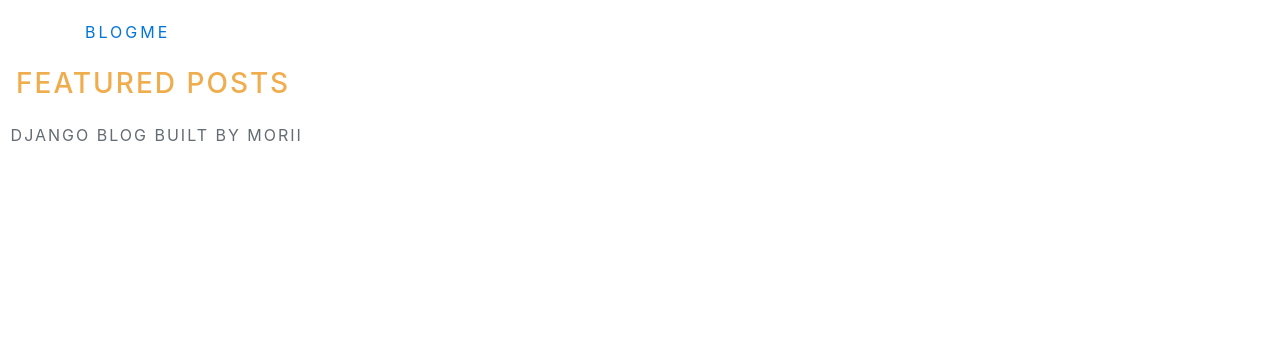
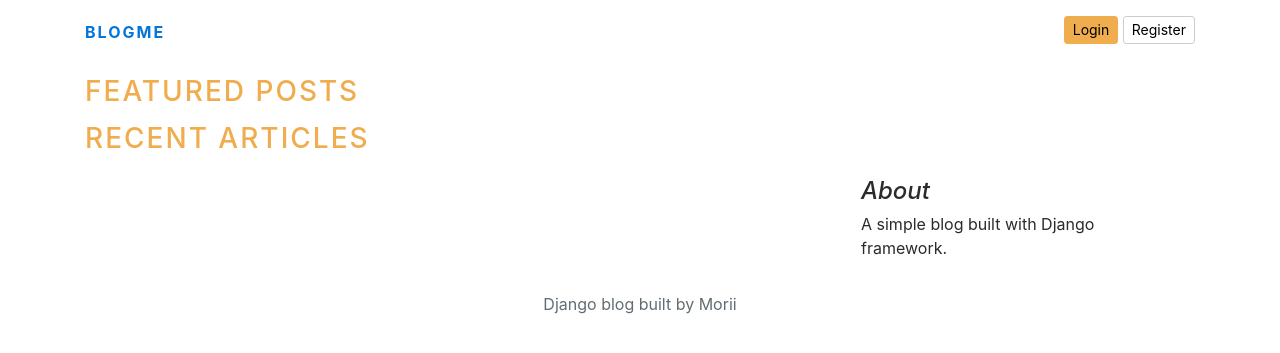
Before and after one commit to 18Mori/Blog_E, a Django app: page / in a window 1280 px wide. Shown: the top 353 px of the page. Run offline with Django 5.2, Linux system fonts and the light colour scheme; data that the repository does not hold is empty.

Commit message:
Refactor Blog model and templates: update fields for title, slug, short_description, and blog_body; enhance Home page to display recent articles and improve layout.

```diff
--- a/blog_me/templates/Home.html
+++ b/blog_me/templates/Home.html
@@ -2,32 +2,61 @@
 
   {% block content %}
 
-    {% for post in featured_posts %}
+  {% for post in featured_posts %}
     {% if forloop.first %}
-    <div class=" p-3 p-md-5 text-white bg-dark">
-      <div class="col-md-6 px-0">
+    <div class="jumbotron p-3 p-md-5 text-white rounded bg-dark" style="background-image: url({{ post.featured_image.url }});background-blend-mode: overlay;background-size:cover;">
+      <div class="col-md-8 px-0">
         <h1 class="display-4 font-italic">{{ post.title }}</h1>
-        <p class="lead my-3">{{ post.short_description }}</p>
+        <p class="lead my-3">{{ post.short_description | truncatewords:16 }}</p>
         <p class="lead mb-0"><a href="#" class="text-white font-weight-bold">Continue reading...</a></p>
       </div>
     </div>
-    {% endif%}
-    {% endfor %}
+    {% endif %}
+  {% endfor %}
 
-    <h3 class="text-uppercase text-warning pl-3" style="letter-spacing: 2px;">Featured Posts</h3>
+  <h3 class="text-uppercase text-warning" style="letter-spacing: 2px;">Featured Posts</h3>
   <div class="row mb-2">
     {% for post in featured_posts %}
-    {% if not forloop.first %}
+      {% if not forloop.first %}
     <div class="col-md-6">
       <div class="card border-0" >
         <div class="card-body">
           <h3><a href="#" class="text-dark">{{ post.title }}</a></h3>
           <small class="mb-1 text-muted">{{ post.create_at | timesince }} ago | {{ post.author }}</small>
-          <p class="card-text">{{ post.short_description | truncatewords:25 }}</p>
+          <p class="card-text">{{ post.short_description | truncatewords:16 }}</p>
         </div>
       </div>
     </div>
-    {% endif %}
+      {% endif %}
     {% endfor %}
 
+  </div>
+
+
+  <h3 class="text-uppercase text-warning" style="letter-spacing: 2px;">Recent Articles</h3>
+  <main role="main" class="container p-0">
+    <div class="row">
+      <div class="col-md-8 blog-main">
+        {% for post in posts %}
+        <div class="card border-0" >
+          <div class="card-body">
+            <h3> <a href="#" class="text-dark">{{ post.title }}</a></h3>
+            <small class="mb-1 text-muted">{{ post.create_at | timesince }} ago | {{ post.author }}</small>
+            <p class="card-text">{{ post.short_description | truncatewords:16 }}</p>
+          </div>
+        </div>
+        {% endfor %}
+      </div>
+      <aside class="col-md-4 blog-sidebar">
+        <div class="p-3 mb-3 bg-light rounded">
+          <h4 class="font-italic">About</h4>
+          <p class="mb-0">A simple blog built with Django framework.</p>
+        </div>
+      </aside>
+
+    </div>
+  </main>
+
+</div>
+
 {% endblock %}
--- a/blog_me/templates/base.html
+++ b/blog_me/templates/base.html
@@ -8,31 +8,44 @@
     <meta name="viewport" content="width=device-width, initial-scale=1.0">
     <title>Django Blogs</title>
     <link href="https://getbootstrap.com/docs/4.0/dist/css/bootstrap.min.css" rel="stylesheet">
-    <link href="{% static 'css/home.css' %}" rel ='stylesheet'>
+
   </head>
 <body>
     <div class="container">
       <header class="blog-header py-3">
         <div class="row flex-nowrap justify-content-between align-items-center">
-          <div class="col-3 pt-1">
-            <a class="blog-header-logo text-dark text-uppercase"style="letter-spacing: 3px;" href="/">
-              blogMe
-            </a>
+          <div class="col-4 pt-1" style='display: flex; text-transform: uppercase; font-weight: bold; letter-spacing: 2px;'>
+            <a class="blog-header-logo text-dark" href="/">blogMe</a>
+          </div>
+
+          <div class="col-4 d-flex justify-content-end align-items-center">
+            {% if not user.is_authenticated %}
+            <a class="btn btn-sm btn-warning" style='color: #000; text-decoration: none;'  href="#">Login</a> &nbsp;
+            <a class="btn btn-sm btn-outline-secondary" style='color: #000; text-decoration: none;'  href="#">Register</a>
+            {% else %}
+            <span><a class="btn btn-sm btn-primary" style='color: #ffffff; text-decoration: none;'  href="#">Dashboard</a></span>
+            &emsp;
+
+            <span><a class="btn btn-sm btn-danger" style='color: #ffffff; text-decoration: none;'  href="#">Logout</a></span>
+            {% endif %}
           </div>
         </div>
-        <nav class="nav nav-masthead justify-content-center rounded p-2 p-md-1">
+      </header>
+
+      <div class="nav-scroller py-1 mb-2">
+        <nav class="nav d-flex justify-content-between">
           {% for cate in categories %}
-        <a class="p-3 text-muted" href="#">{{ cate.category_names }}</a>
-        {% endfor %}
+          <a class="p-2 text-muted" href="#">{{ cate.category_names }}</a>
+          {% endfor %}
         </nav>
-        </div>
-      </header>
+      </div>
+
 {% block content %}
 
 {% endblock %}
 
-<footer class="blog-footer text-center m-2 col-3 pt-2 text-muted text-uppercase" style="letter-spacing: 2px;">
-    <p>Django blog built by Morii</p>
+<footer class="blog-footer text-center text-muted">
+    <p>Django blog built by <a class="text-muted" style='color: #000; text-decoration: none;'  href="#">Morii</a></p>
   </footer>
   </body>
   </html>
--- a/blog_me/views.py
+++ b/blog_me/views.py
@@ -4,10 +4,14 @@ from .models import Category, Blog
 
 def home(request):
   categories = Category.objects.all()
-  featured_posts = Blog.objects.filter(is_featured=True).order_by('update_at')[:5]
+  featured_posts = Blog.objects.filter(is_featured=True).order_by('update_at')
+  posts = Blog.objects.filter(is_featured=False ,status='Published').order_by('update_at')
+
+
   context = {
     'categories': categories,
-    'featured_posts': featured_posts
+    'featured_posts': featured_posts,
+    'posts': posts,
 
   }
   return render(request, 'Home.html', context)
```
Also changed, not shown: blog_me/models.py (+5 -5 lines), blog_me/migrations/0008_alter_blog_blog_body_alter_blog_short_description_and_more.py (added), blog_me/migrations/0009_alter_blog_slug.py (added).
